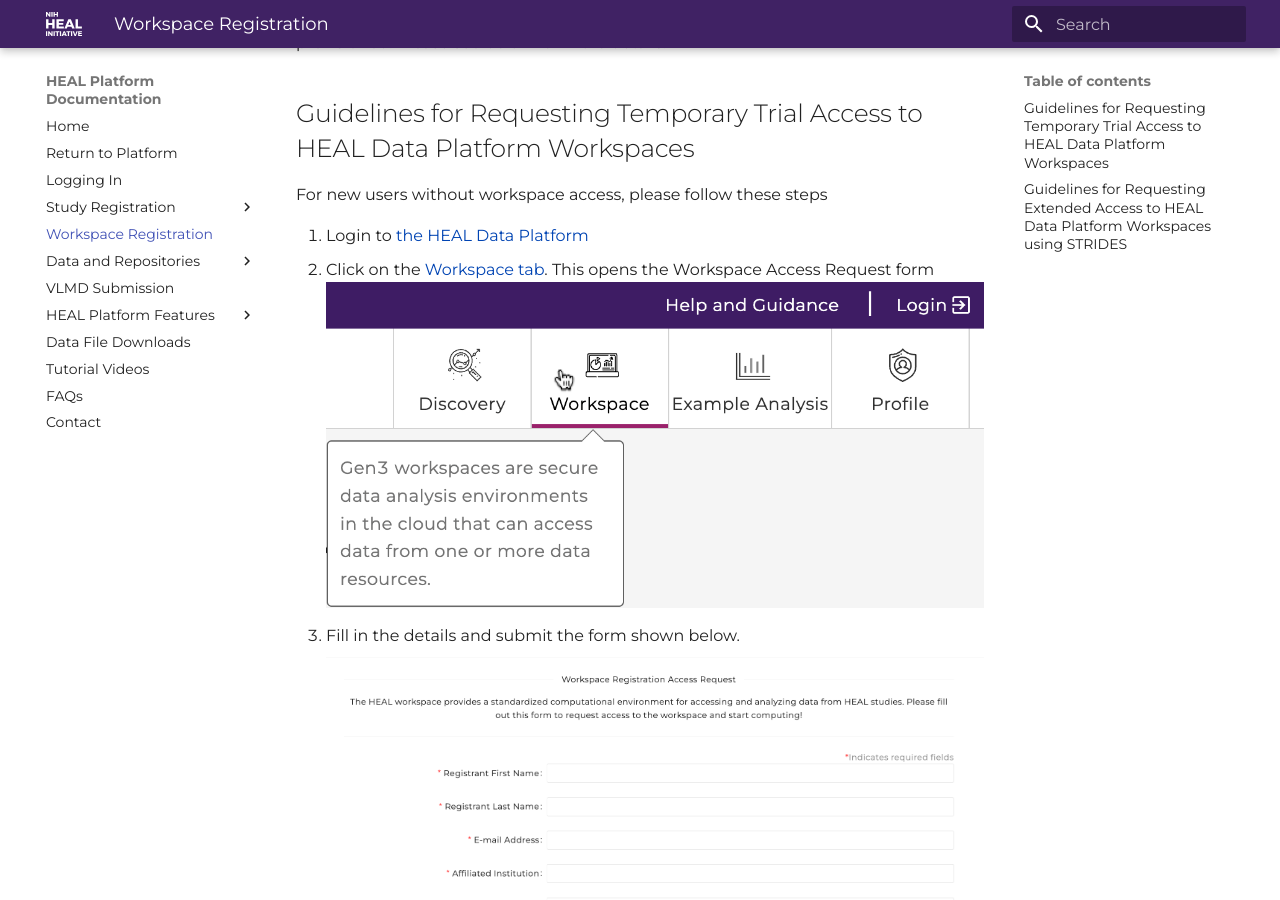
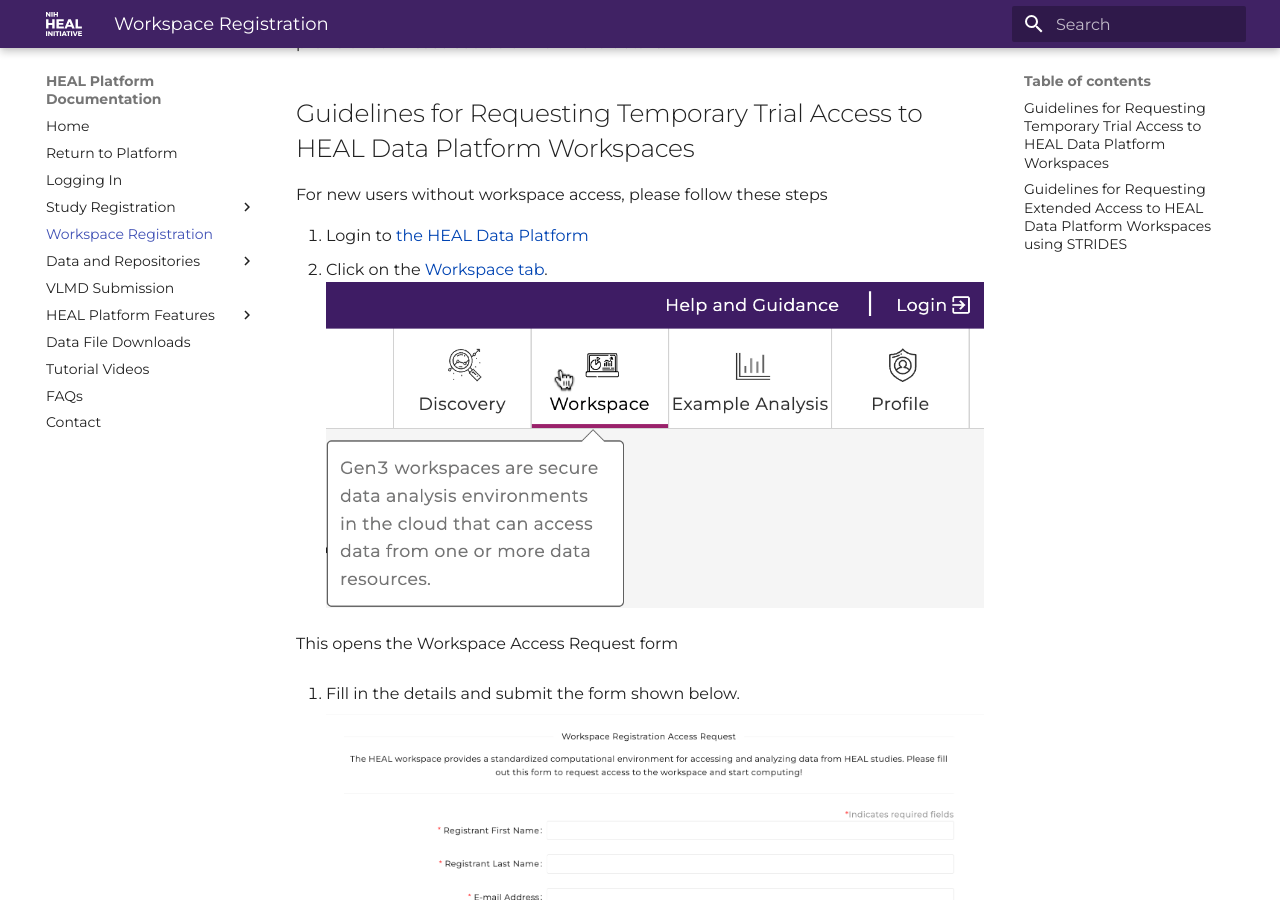
Before and after one commit to HEAL/platform-documentation, an MkDocs documentation site: the page built from docs/heal_workspace_registration.md, in a window 1280 px wide and 900 px high, scrolled down 268 px. Built offline with MkDocs 1.6.1 and Material for MkDocs 9.7.7, drawn with Linux system fonts in a browser that asks for light colours.

```diff
--- a/docs/heal_workspace_registration.md
+++ b/docs/heal_workspace_registration.md
@@ -7,8 +7,10 @@ To start exploring HEAL Data Platform Workspaces, users can apply for Temporary
 For new users without workspace access, please follow these steps
 
 1. Login to [the HEAL Data Platform](https://healdata.org/portal/login)
-2. Click on the [Workspace tab](https://healdata.org/portal/workspace). This opens the Workspace Access Request form
+2. Click on the [Workspace tab](https://healdata.org/portal/workspace).
       ![](../img/heal_workspace_tab.png)
+
+   This opens the Workspace Access Request form
 
 3. Fill in the details and submit the form shown below.
 
```
